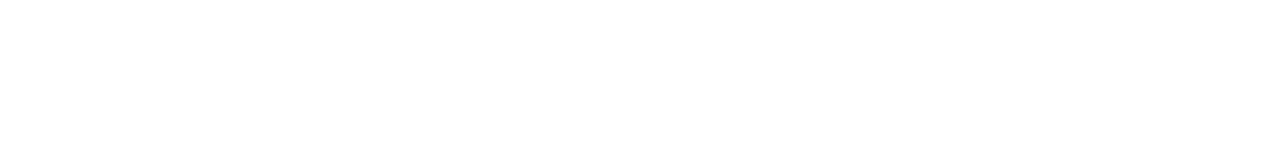
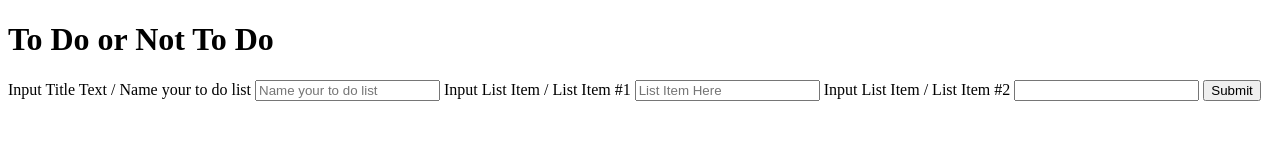
Before and after one commit to MASTn28/MASTn28, a plain HTML site: page index.html in a window 1280 px wide. Drawn offline with Linux system fonts and the light colour scheme.

Commit message:
Added form labels and inputs.

```diff
--- a/index.html
+++ b/index.html
@@ -8,5 +8,37 @@
 </head>
 <body>
 
+    <header>
+        <h1>To Do or Not To Do</h1>
+    </header>
+
+    <main>
+        <!-- /Using DIV to hold form input. -->
+        <div>
+            <form>
+
+                <label> Input Title Text / Name your to do list
+                    <input placeholder="Name your to do list">
+                </label>
+
+                <label> Input List Item / List Item #1
+                    <input placeholder="List Item Here">
+                </label>
+
+                <label> Input List Item / List Item #2
+                    <input>
+                </label>
+
+                <button type="submit">Submit</button>
+
+            </form>
+
+        </div>
+    </main>
+
+    <footer>
+
+    </footer>
+
 </body>
 </html>
```
